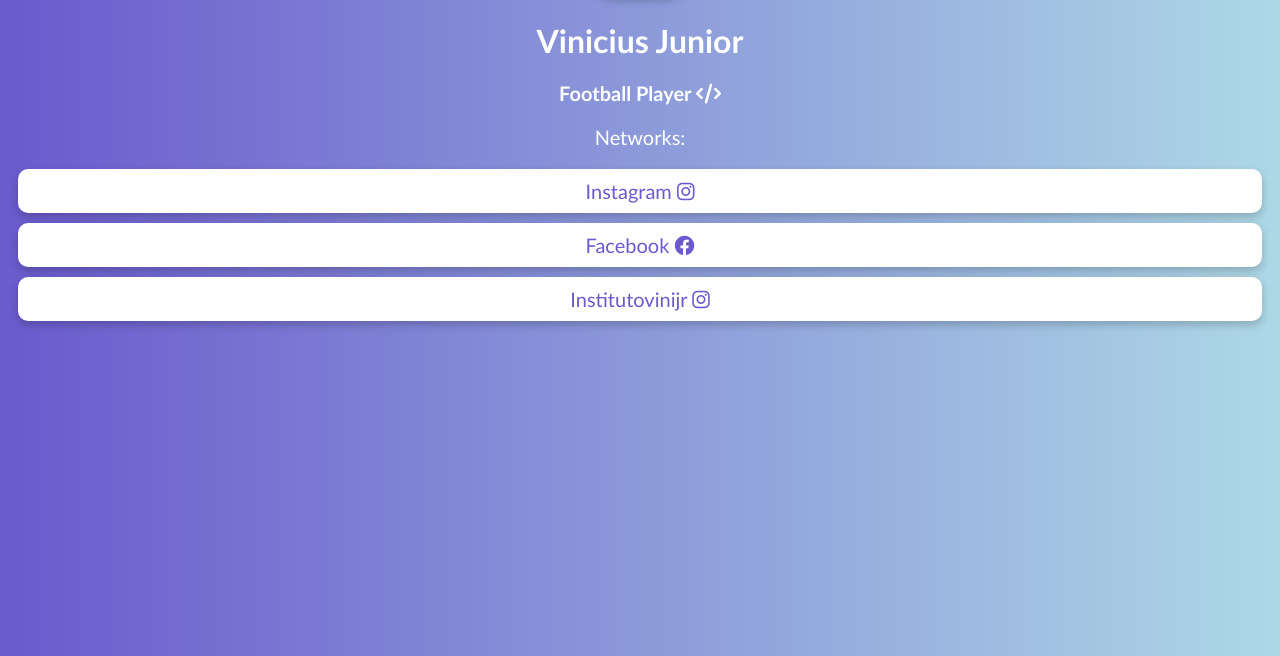
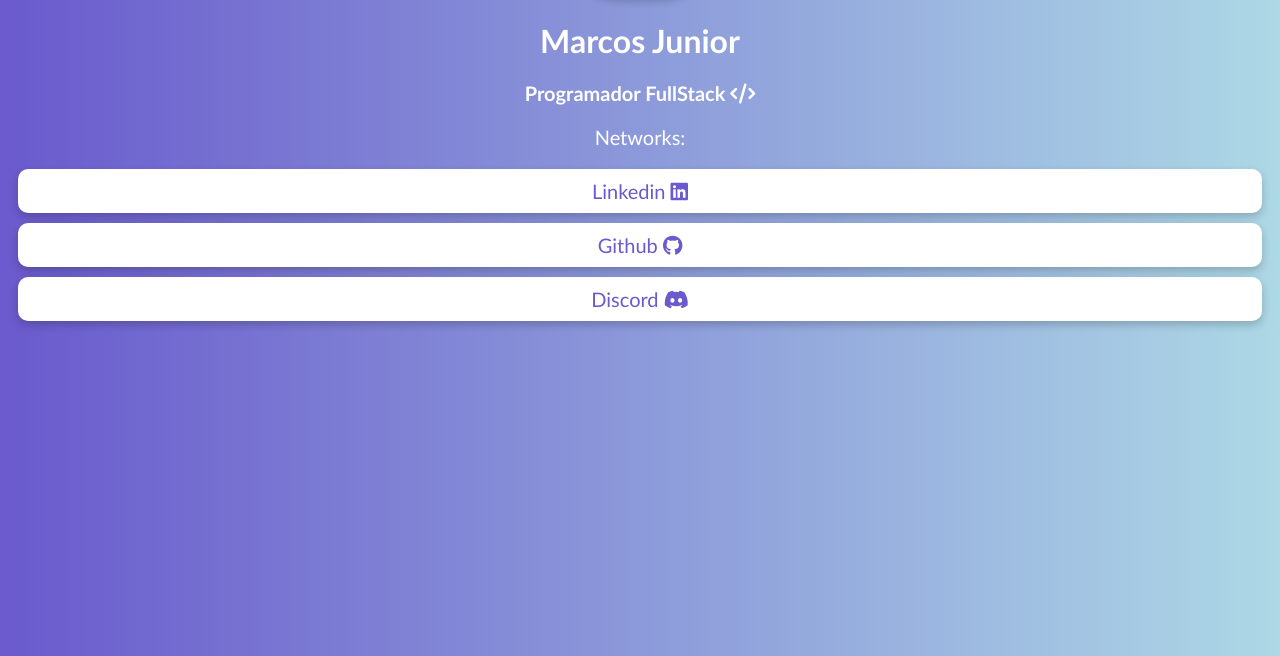
Before and after one commit to marcoshjunior/Linktree, a plain HTML site: page Index.html in a window 1280 px wide. Shown: the part 144-800 px from the top of the page. Drawn offline with Linux system fonts and the light colour scheme.

Commit message:
Update Index.html

```diff
--- a/Index.html
+++ b/Index.html
@@ -12,20 +12,20 @@
   </head>
   <body>
     <img
-      src="https://th.bing.com/th/id/OIP.e0fmnLqG3w61-_I1nVK9gQHaEK?w=283&h=180&c=7&r=0&o=5&pid=1.7"
+      src="https://media.licdn.com/dms/image/v2/D4D03AQGnT3ZwjAir-w/profile-displayphoto-shrink_200_200/profile-displayphoto-shrink_200_200/0/1726622781307?e=1732752000&v=beta&t=RMtyaaUfDSUINJHgOTzFBB86Kjh-wHK2_VDylA46lRg"
       width="150"
     />
-    <h1>Vinicius Junior</h1>
-    <h2>Football Player <i class="fas fa-code"></i></h2>
+    <h1>Marcos Junior</h1>
+    <h2>Programador FullStack <i class="fas fa-code"></i></h2>
     <p>Networks:</p>
-    <a href="https://www.instagram.com/vinijr/"
-      >Instagram <i class="fab fa-instagram"></i
+    <a href="www.linkedin.com/in/marcos-junior1"
+      >Linkedin <i class="fab fa-linkedin"></i
     ></a>
-    <a href="https://www.facebook.com/viniiciusjunior11/"
-      >Facebook <i class="fab fa-facebook"></i
+    <a href="https://github.com/marcoshjunior"
+      >Github <i class="fab fa-github"></i
     ></a>
-    <a href="https://www.instagram.com/institutovinijr/"
-      >Institutovinijr <i class="fab fa-instagram"></i
+    <a href="https://discord.com/users/marquitos#2437"
+      >Discord <i class="fab fa-discord"></i
     ></a>
   </body>
 </html>
```
